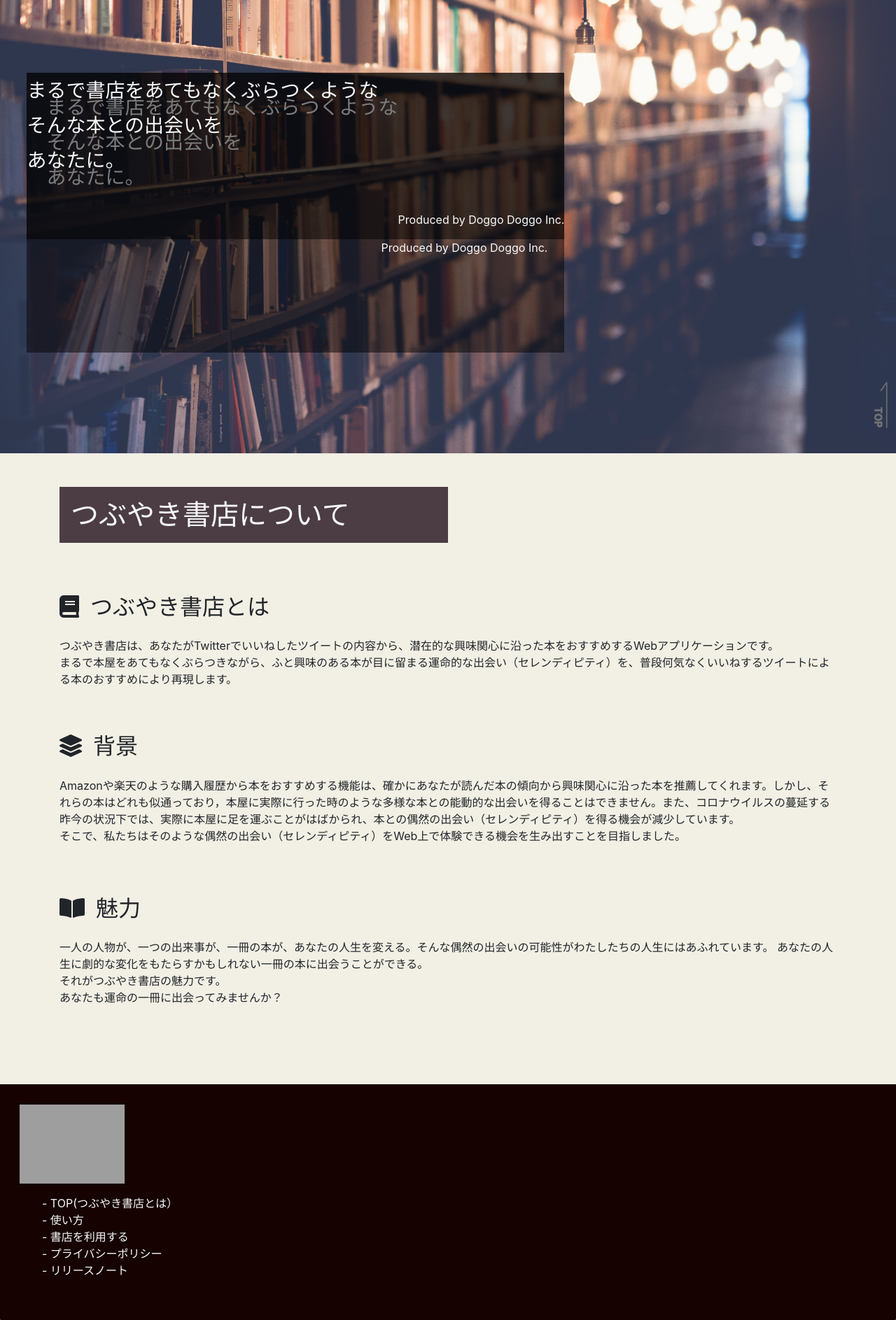
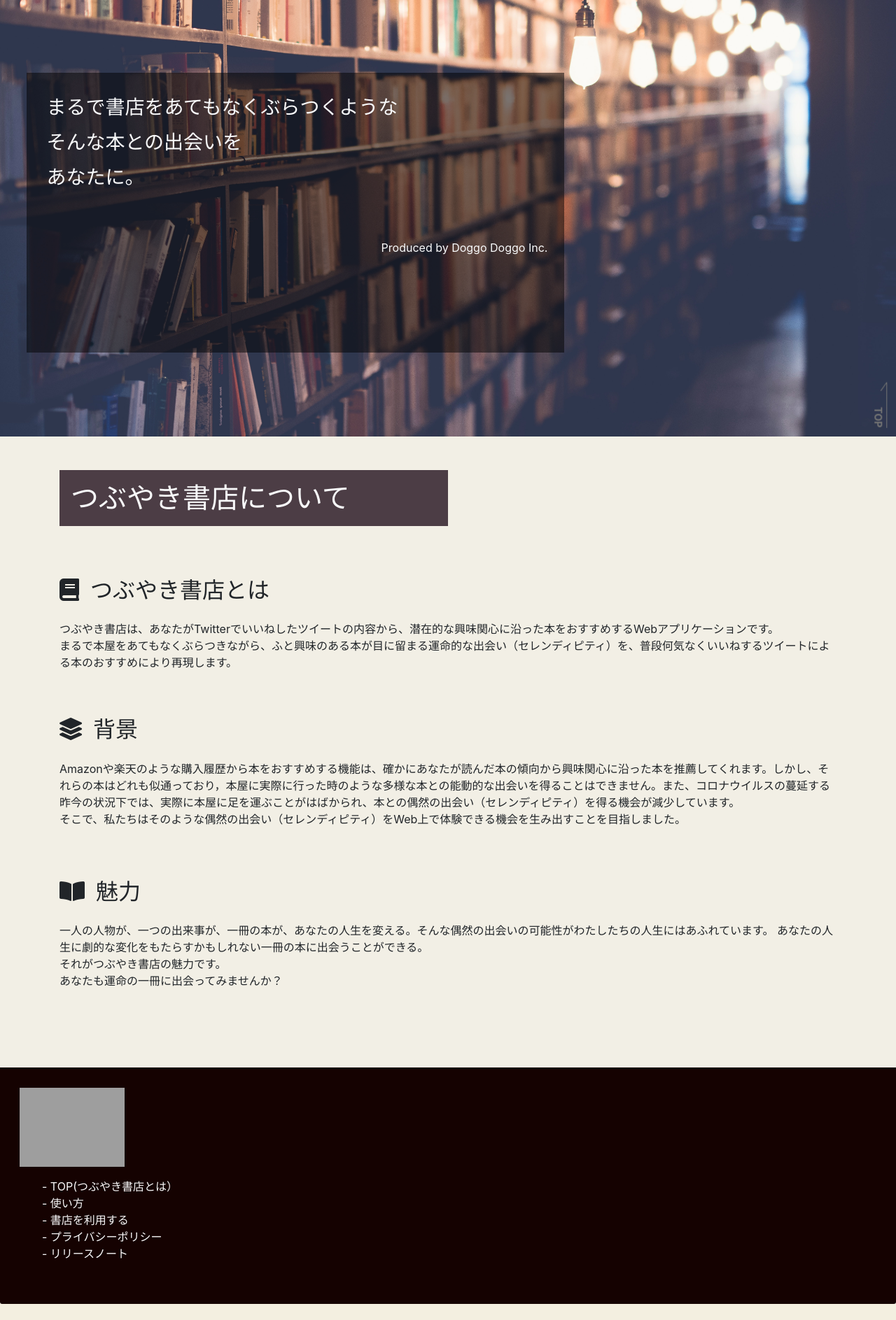
Before and after one commit to takahi-ro/fav-reco, a Flask app: page / in a window 1280 px wide. Shown: the part 176-2063 px from the top of the page at 70% size. After the commit the page ends 2040 px from the top, so only its background shows below. Run offline with Flask 2, Linux system fonts and the light colour scheme; some libraries are stand-ins or nearby versions; grey boxes are pictures that could not be loaded.

Commit message:
fix index.html

```diff
--- a/templates/index.html
+++ b/templates/index.html
@@ -1,5 +1,5 @@
 <!DOCTYPE html>
-<html lang="en">
+<html lang="ja">
     <head>
         <meta charset="UTF-8">
         <meta name="viewport" content="width=device-width, initial-scale=1.0">
@@ -25,7 +25,6 @@
       }
     </style>
     </head>
-<<<<<<< HEAD
 <body>
   <div id="appRoot" style = "user-select: none;">
     <nav class="navbar navbar-dark fixed-top navBar">
@@ -174,118 +173,10 @@
       </ul>
     </footer>
 
-
   </div>
-
-
-
-
-
-
-
-
-
-
   <script src="../static/js/script.js"></script>
   <script src="https://cdn.jsdelivr.net/npm/bootstrap@5.0.0-beta1/dist/js/bootstrap.bundle.min.js"
     integrity="sha384-ygbV9kiqUc6oa4msXn9868pTtWMgiQaeYH7/t7LECLbyPA2x65Kgf80OJFdroafW"
     crossorigin="anonymous"></script>
 </body>
-=======
-    <body>
-
-      <div id="appRoot">
-        <nav class="navbar navbar-dark fixed-top navBar">
-          <div class="container-fluid">
-            <a class="navbar-brand" href="/"><img style = "width:200px; height:auto;" src="../static/img/logo_white-04.png" alt="ロゴ"></a>
-            <button class="navbar-toggler" type="button" data-bs-toggle="collapse" data-bs-target="#navbarCollapse" aria-controls="navbarCollapse" aria-expanded="false" aria-label="Toggle navigation">
-              <span class="navbar-toggler-icon"></span>
-            </button>
-            <div class="collapse navbar-collapse" id="navbarCollapse">
-              <ul class="navbar-nav me-auto mb-2 mb-md-0">
-                <li class="nav-item active">
-                  <a class="nav-link" aria-current="page" href="/">TOP(つぶやき書店とは)</a>
-                </li>
-                <li class="nav-item ">
-                  <a class="nav-link" aria-current="page" href="/">使い方</a>
-                </li>
-                <li class="nav-item">
-                  <a class="nav-link" href="/login">書店を利用する</a>
-                </li>
-                <li class="nav-item">
-                  <a class="nav-link" href="/">Github</a>
-                </li>
-              </ul>
-              <!-- <form class="d-flex">
-                <input class="form-control me-2" type="search" placeholder="Search" aria-label="Search">
-                <button class="btn btn-outline-success" type="submit">Search</button>
-              </form> -->
-            </div>
-          </div>
-        </nav>
-        <div class="backgroundImg w-100">
-        </div>
-        <div class="catchCopy text-light">
-          <p  class = 'h3 text-start' style = "line-height: 50px;">まるで書店をあてもなくぶらつくような<br>
-          そんな本との出会いを<br>
-          あなたに。</p>
-          <p class="text-right mt-5">Produced by Doggo Doggo Inc.</p>
-         </div>
-
-         <div class="Body my-0 h-100 mb-0 w-100 container">
-           <div class="mt-5  pt-5">
-            <h2 class = "pb-3"><i class="fa-solid fa-book mr-3" style = 'font-family: "Font Awesome 5 Free";font-style:normal;font-weight: 900;content: "\1f4d4";'></i>つぶやき書店とは</h2>
-            <p>つぶやき書店は、あなたがTwitterでいいねしたツイートの内容から、潜在的な興味関心に沿った本をおすすめするWebアプリケーションです。<br>
-            まるで本屋をあてもなくぶらつきながら、ふと興味のある本が目に留まる運命的な出会い（セレンディピティ）を、普段何気なくいいねするツイートによる本のおすすめにより再現します。
-            </p>
-           </div>
-
-          <div class="py-5 my-2">
-            <h2 class = "pb-3"><i class="fa-solid fa-layer-group mr-3"style = 'font-family: "Font Awesome 5 Free";font-style:normal;font-weight: 900;content: "\f5fd";'></i>背景</h2>
-            <p>Amazonやブクログのような読書履歴から本をおすすめする機能は、確かにあなたが読んだ本の傾向から興味関心に沿った本を推薦してくれます。しかし、それらの本はどれも似通った本であり，本屋に実際に行った時のような多様な本との能動的な出会いを得ることはできません。また、コロナウイルスの蔓延する昨今の状況下では、実際に本屋に足を運ぶことがはばかられ、本との偶然の出会い（セレンディピティ）を得る機会が減少しています。<br>
-            そこで、私たちはそのような偶然の出会い（セレンディピティ）をWeb上で体験できる機会を生み出すことを目指しました。
-            </p>
-          </div>
-
-          <div class="pb-5 mb-5">
-            <h2 class = "pb-3"><i class="fa-solid fa-book-open  mr-3"  style = 'font-family: "Font Awesome 5 Free";font-style:normal;font-weight: 900;content: "\1f4d6";'></i>魅力</h2>
-            <p>一人の人物が、一つの出来事が、一冊の本が、あなたの人生を変える。そんな偶然の出会いの可能性がわたしたちの人生にはあふれています。
-              あなたの人生に劇的な変化をもたらすかもしれない一冊の本に出会うことができる。<br>
-              それがつぶやき書店の魅力です。<br>
-              あなたも運命の一冊に出会ってみませんか？
-            </p>
-          </div>
-
-
-         </div>
-
-      </div>
-
-
-
-
-      <div>
-        <a href="#" id="page-top">TOP</a>
-      </div>
-
-      <footer class="card-footer text-muted footer">
-        <img class = "my-3 ml-2 h-auto" style = "width:150px;" src="../static/img/logo_white-04.png" alt="ロゴ">
-        <ul style="list-style: none; " class = "mb-5 text-light">
-          <a href="#" class = "text-decoration-none text-light"><li >- TOP</li></a>
-          <li>- 使い方</li>
-          <li>- 書店を利用する</li>
-          <li>- プライバシーポリシー</li>
-          <li>- リリースノート</li>
-        </ul>
-      </footer>
-
-
-
-
-
-
-    <script src="../static/js/script.js"></script>
-    <script src="https://cdn.jsdelivr.net/npm/bootstrap@5.0.0-beta1/dist/js/bootstrap.bundle.min.js" integrity="sha384-ygbV9kiqUc6oa4msXn9868pTtWMgiQaeYH7/t7LECLbyPA2x65Kgf80OJFdroafW" crossorigin="anonymous"></script>
-    </body>
->>>>>>> master
 </html>
--- a/templates/result.html
+++ b/templates/result.html
@@ -1,5 +1,5 @@
 <!DOCTYPE html>
-<html lang="en">
+<html lang="ja">
 
 <head>
   <meta charset="UTF-8">
```
